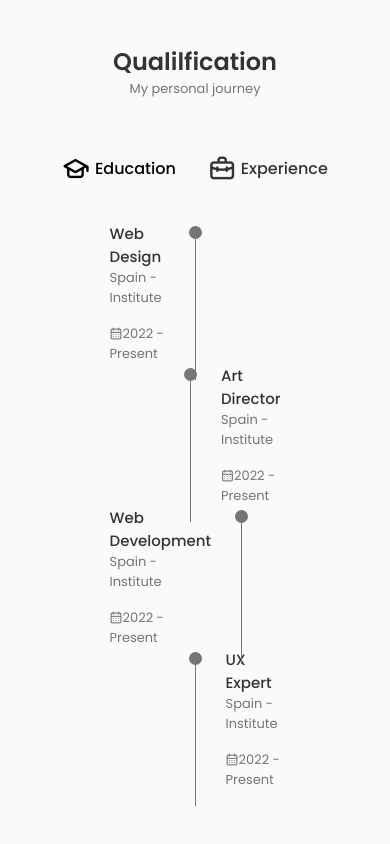
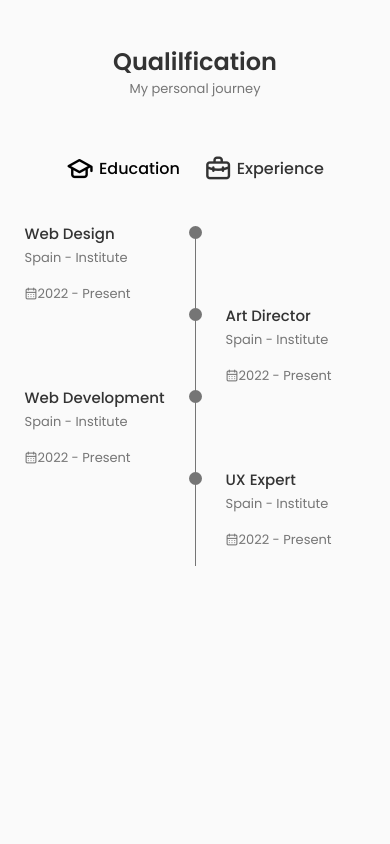
Before and after one commit to Deybi1004/Web-Profile, a React (Create React App) app: page / in a window 390 px wide. Shown: the part 3025-3869 px from the top of the page. After the commit the page ends 3687 px from the top, so only its background shows below. Built offline with nearby package versions, Linux system fonts and the light colour scheme.

Commit message:
Component qualifications

```diff
--- a/src/components/qualification/qualification.css
+++ b/src/components/qualification/qualification.css
@@ -79,3 +79,33 @@
     background-color: var(--text-color);
     transform: translate(6px,-7px);
 }
+
+/*=============== BREAKPOINTS ===============*/
+/* For large devices */
+@media screen and (max-width: 992px) {
+   .qualification__container {
+        margin-left: auto;
+        margin-right: auto;
+   }
+ }
+   @media screen and (max-width: 768px) {
+    .qualification__container {
+        margin-left: var(--mb-1-5);
+        margin-right: var(--mb-1-5);
+    }
+ }
+ @media screen and (max-width: 552px) {
+    .qualification__sections {
+        grid-template-columns: initial;
+    }
+    .qualification__button {
+        margin: 0 var(--mb-0-75)
+    }
+ }
+
+   /* For small devices */
+   @media screen and (max-width: 350px) {
+       .qualification__data {
+        gap:0.5rem
+       }
+   }
```
